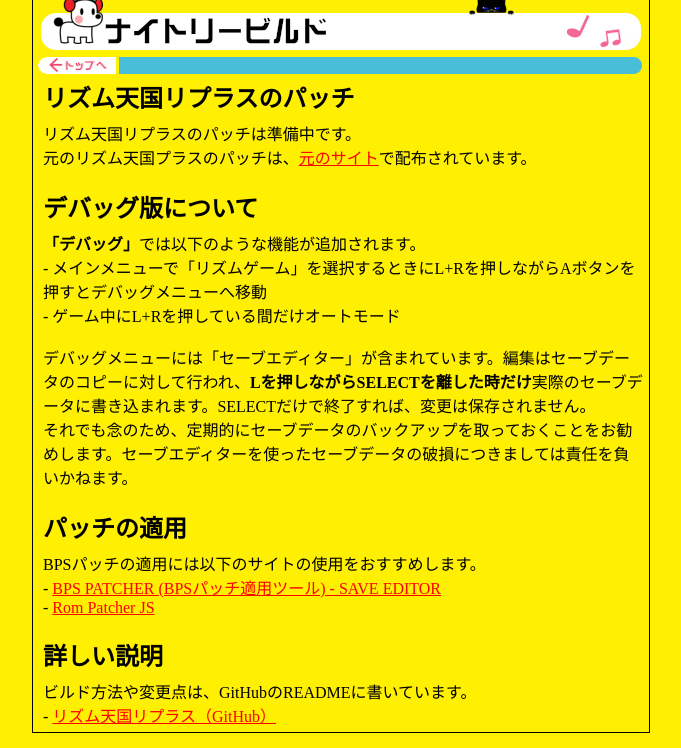
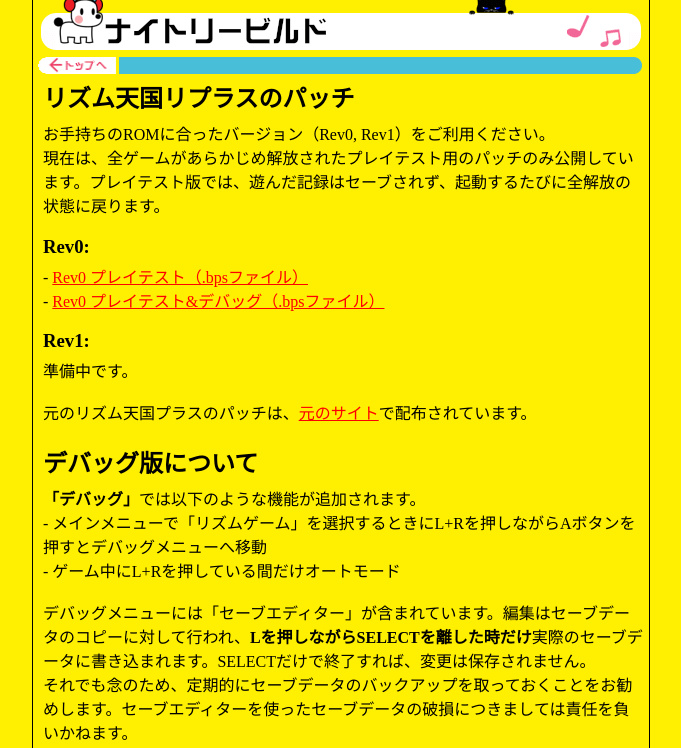
Before and after one commit to Toritan123/rhytngkreplus, a plain HTML site: page nightly/index.html in a window 1280 px wide. Shown: the part 52-800 px from the top of the page, without its empty margins (299-980 px from the left). Drawn offline with Linux system fonts and the light colour scheme.

Commit message:
Rev0のパッチを追加

```diff
--- a/nightly/index.html
+++ b/nightly/index.html
@@ -35,7 +35,16 @@
 							<tr>
 								<td colspan="3" align="left" style="padding-left: 10px;">
 								<h2 style="margin-bottom: 0.3em;">リズム天国リプラスのパッチ</h2>
-								リズム天国リプラスのパッチは準備中です。<br>
+								お手持ちのROMに合ったバージョン（Rev0, Rev1）をご利用ください。<br>
+								現在は、全ゲームがあらかじめ解放されたプレイテスト用のパッチのみ公開しています。プレイテスト版では、遊んだ記録はセーブされず、起動するたびに全解放の状態に戻ります。<br>
+
+								<h3 style="margin-bottom: 0.3em;">Rev0:</h3>
+								- <a href="rhythmtengokureplus-playtest.bps">Rev0 プレイテスト（.bpsファイル）</a><br>
+								- <a href="rhythmtengokureplus-playtest-debug.bps">Rev0 プレイテスト&amp;デバッグ（.bpsファイル）</a><br>
+
+								<h3 style="margin-bottom: 0.3em;">Rev1:</h3>
+								準備中です。<br>
+								<br>
 								元のリズム天国プラスのパッチは、<a href="https://mizuka-lover.github.io/rhytngkplus/nightly/index.html">元のサイト</a>で配布されています。<br>
 
 								<h2 style="margin-bottom: 0.3em;">デバッグ版について</h2>
```
Also changed, not shown: index.html (+1 -0 lines), 2 other files.
